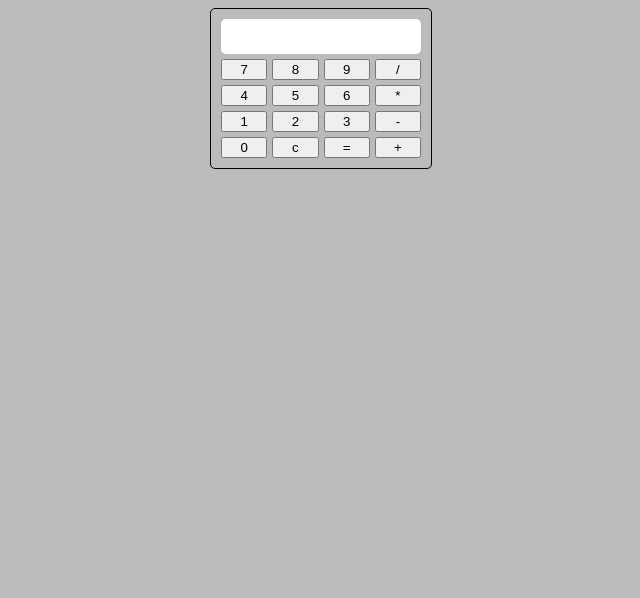
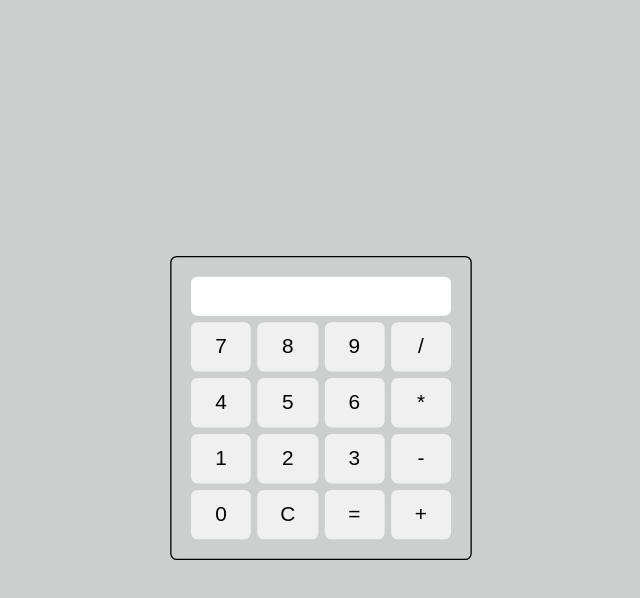
Before and after one commit to hampusvh/react-calculator, a React (Vite) app in the folder react-calculator/: page / in a window 1280 px wide. Shown: the top 598 px of the page, without its empty margins (319-959 px from the left). Built offline with nearby package versions, Linux system fonts and the light colour scheme.

Commit message:
styling and positioning of elements

```diff
--- a/react-calculator/src/App.css
+++ b/react-calculator/src/App.css
@@ -1,6 +1,9 @@
 body {
-  background-color: rgb(187, 187, 187);
+  background-color: rgb(204, 207, 206);
   height: 100vh;
+  display: flex;
+  justify-content: center;
+  align-items: center;
 }
 
 .calculator {
@@ -11,16 +14,21 @@ body {
   width: 200px;
   margin: auto;
   border: 1px solid black;
-  padding: 10px;
+  padding: 15px;
   border-radius: 5px;
+  transform: scale(1.3);
 }
 
 .display {
+  font-size: 1rem;
   background-color: white;
   width: 100%;
-  height: 35px;
+  height: 30px;
   border-radius: 5px;
   text-align: right;
+  display: flex;
+  align-items: center;
+  justify-content: flex-end;
 }
 
 .button-grid {
@@ -30,3 +38,20 @@ body {
   grid-template-columns: repeat(4, 1fr);
   gap: 5px;
 }
+
+button {
+  padding: 10px;
+  font-size: 1rem;
+  border-radius: 5px;
+  border: none;
+  background-color: #f0f0f0;
+  transition: background-color 0.2s;
+}
+
+button:hover {
+  background-color: #dcdcdc;
+}
+
+button:active {
+  background-color: #c0c0c0;
+}
--- a/react-calculator/src/components/ButtonGrid.jsx
+++ b/react-calculator/src/components/ButtonGrid.jsx
@@ -16,7 +16,7 @@ function ButtonGrid({ onButtonClick }) {
       <Button value="3" onButtonClick={onButtonClick}></Button>
       <Button value="-" onButtonClick={onButtonClick}></Button>
       <Button value="0" onButtonClick={onButtonClick}></Button>
-      <Button value="c" onButtonClick={onButtonClick}></Button>
+      <Button value="C" onButtonClick={onButtonClick}></Button>
       <Button value="=" onButtonClick={onButtonClick}></Button>
       <Button value="+" onButtonClick={onButtonClick}></Button>
     </div>
--- a/react-calculator/src/components/Calculator.jsx
+++ b/react-calculator/src/components/Calculator.jsx
@@ -7,7 +7,7 @@ function Calculator() {
   const handleButtonClick = (value) => {
     if (value === "=") {
       setInput(eval(input));
-    } else if (value === "c") {
+    } else if (value === "C") {
       setInput("");
     } else {
       setInput(input + value);
```
